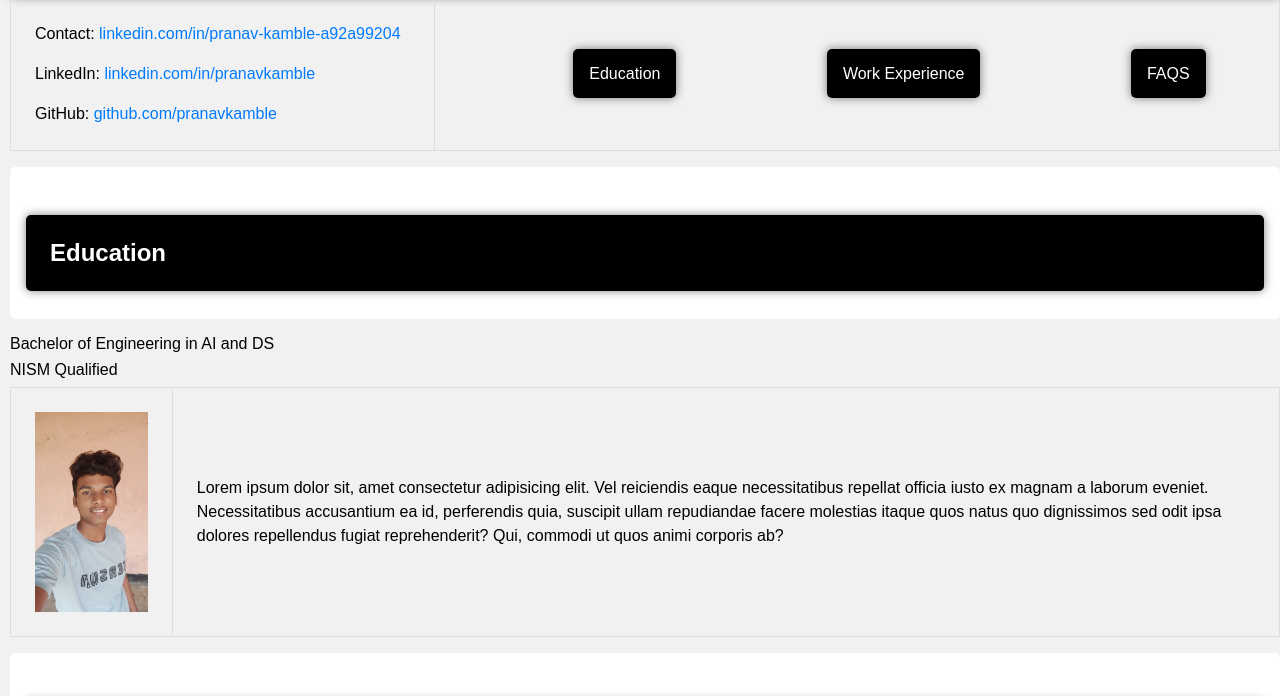
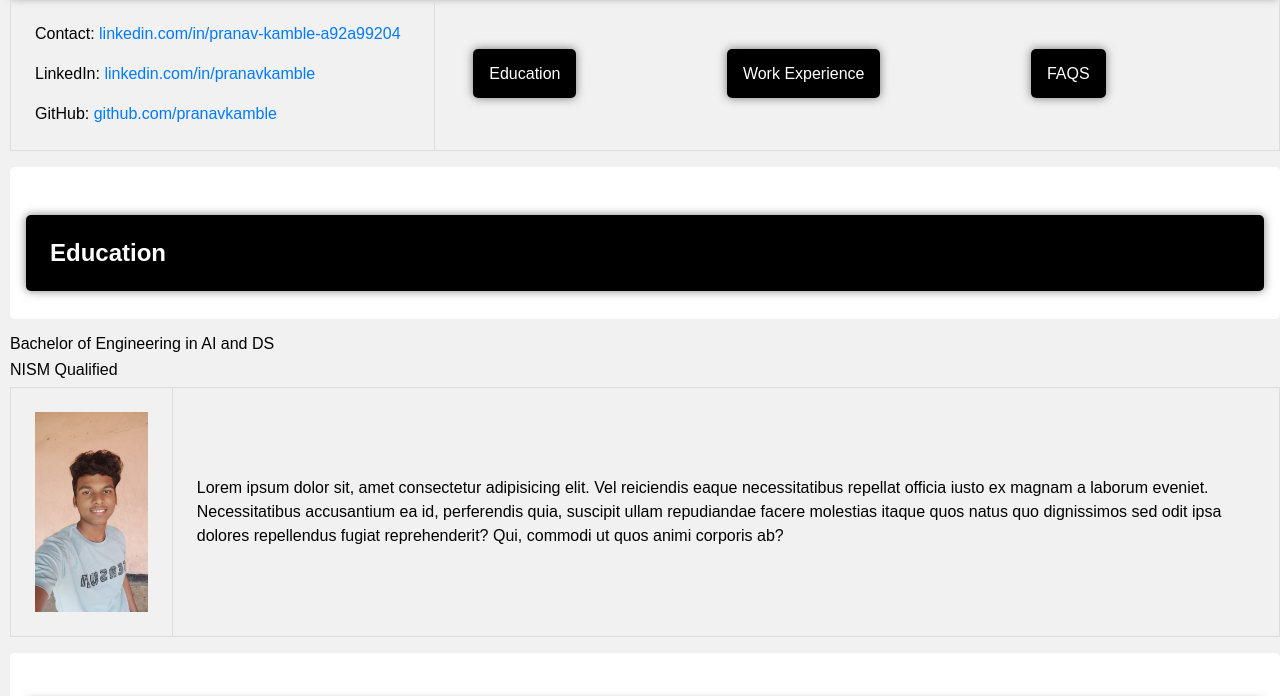
Before and after one commit to Pranav2302/web, a plain HTML site: page index.html in a window 1280 px wide. Shown: the part 104-800 px from the top of the page. Drawn offline with Linux system fonts and the light colour scheme.

Commit message:
Add files via upload
updated

```diff
--- a/csspra.css
+++ b/csspra.css
@@ -44,8 +44,8 @@ nav {
 nav li {
   display: inline-block;
   margin-right: 1em;
-  padding-left: 115px;
-  padding-right: 15px;
+  padding-left: 15px;
+  padding-right: 115px;
 }
 
 nav li a {
@@ -53,7 +53,7 @@ nav li a {
   border-radius: 5px;
   color: #000;
   padding-left: 25px;
-  padding-right: 15px;
+  padding-right: 115px;
 }
 
 nav li a:hover {
```
